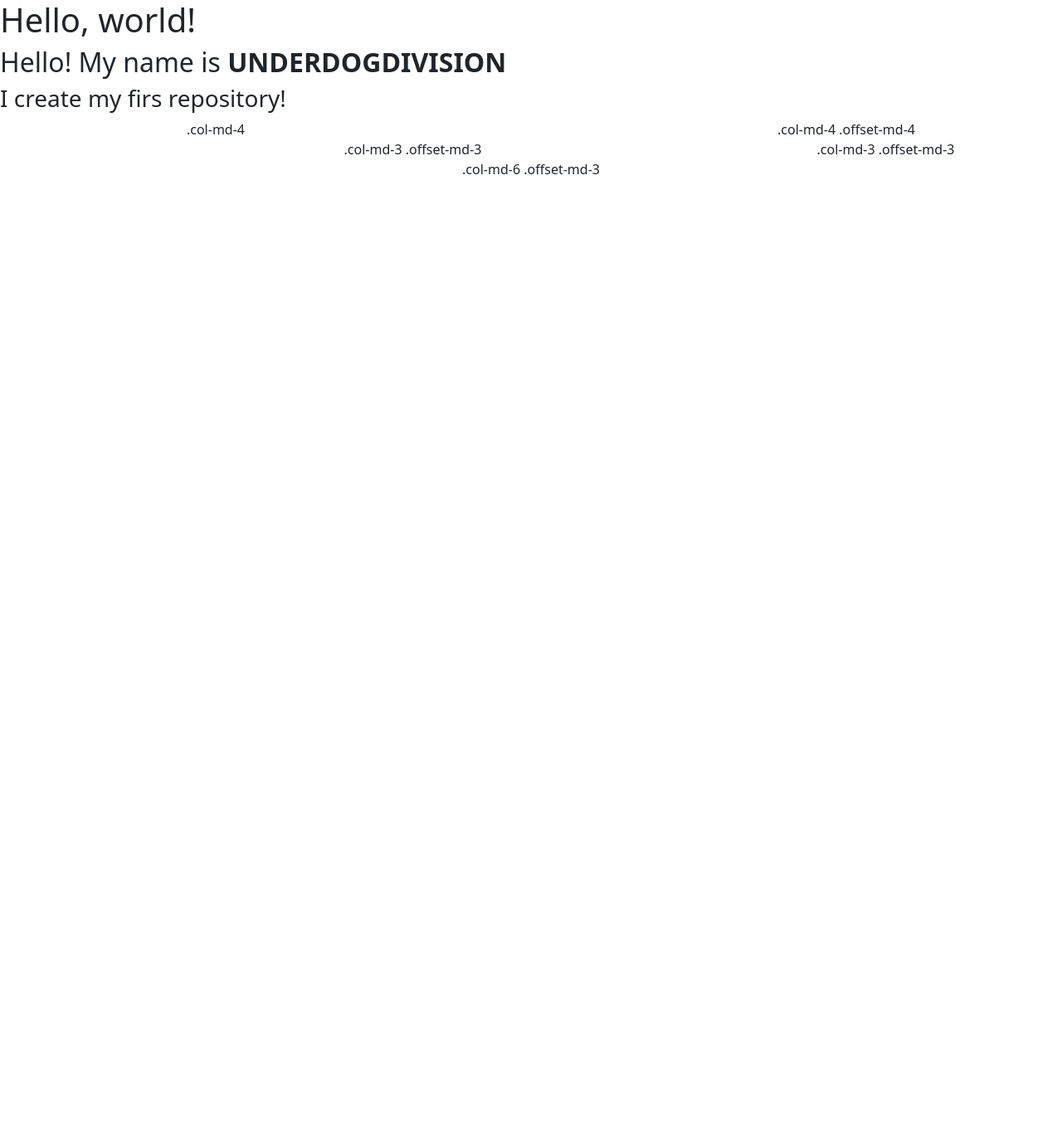
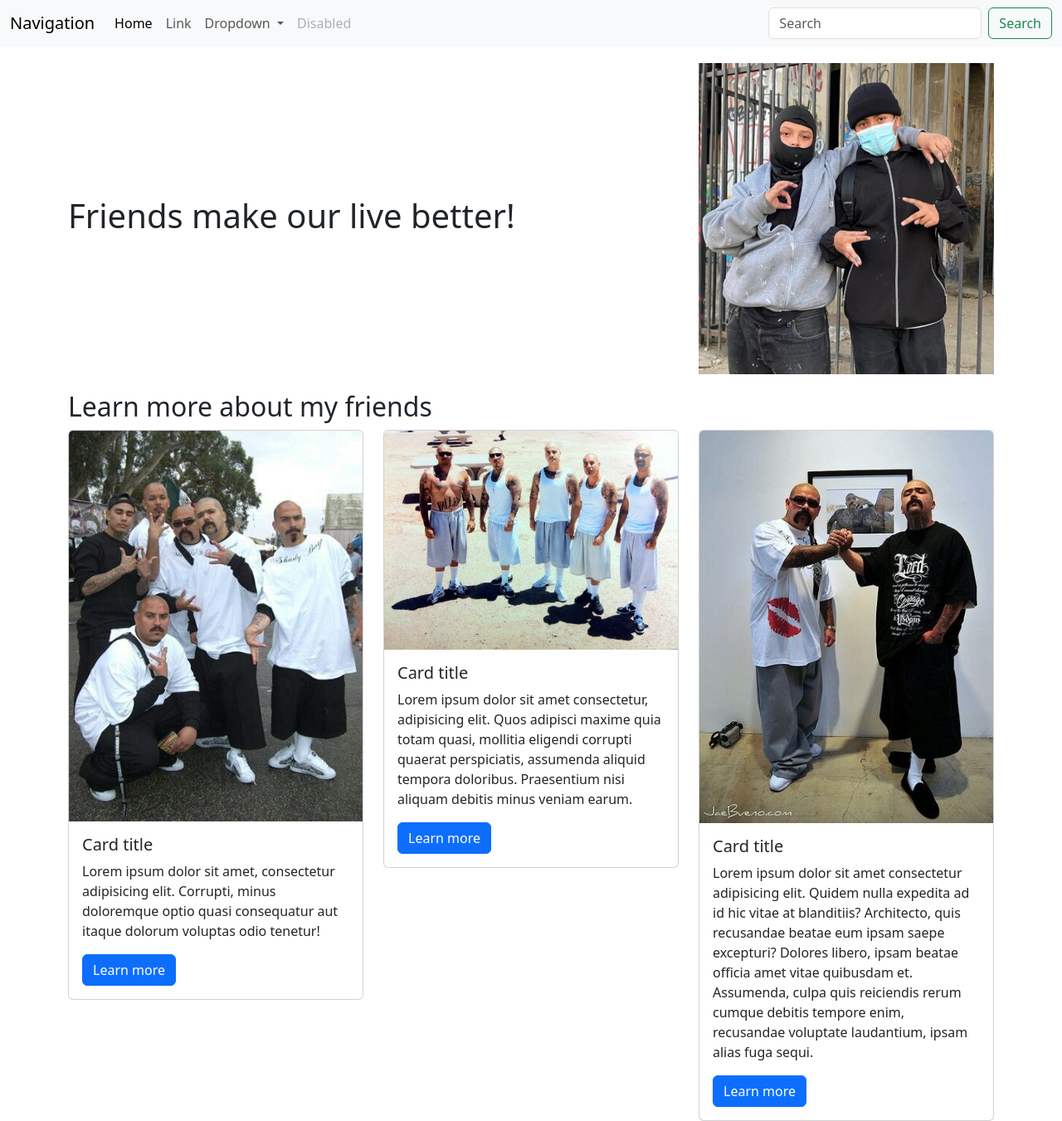
Before and after one commit to underdogdivision/ITMO-course, a plain HTML site: page index.html in a window 1280 px wide. Shown: the whole page at 83% size. Before the commit the page ends 800 px from the top, so only its background shows below. Drawn offline with nearby package versions, Linux system fonts and the light colour scheme.

Commit message:
Diana 12.03.24

```diff
--- a/index.html
+++ b/index.html
@@ -1,28 +1,164 @@
-<!doctype html>
-<html lang="ru">
+<!DOCTYPE html>
+<html lang="en">
   <head>
-    <meta charset="utf-8">
-    <meta name="viewport" content="width=device-width, initial-scale=1">
-    <title>Bootstrap demo</title>
-    <link href="https://cdn.jsdelivr.net/npm/bootstrap@5.3.2/dist/css/bootstrap.min.css" rel="stylesheet" integrity="sha384-T3c6CoIi6uLrA9TneNEoa7RxnatzjcDSCmG1MXxSR1GAsXEV/Dwwykc2MPK8M2HN" crossorigin="anonymous">
+    <meta charset="UTF-8" />
+    <meta name="viewport" content="width=device-width, initial-scale=1.0" />
+    <title>Bootstrap + CSS</title>
+    <link
+      href="https://cdn.jsdelivr.net/npm/bootstrap@5.3.3/dist/css/bootstrap.min.css"
+      rel="stylesheet"
+      integrity="sha384-QWTKZyjpPEjISv5WaRU9OFeRpok6YctnYmDr5pNlyT2bRjXh0JMhjY6hW+ALEwIH"
+      crossorigin="anonymous"
+    />
+    <link rel="stylesheet" href="./style.css" />
   </head>
   <body>
-    <h1>Hello, world!</h1>
-    <h2>Hello! My name is <b>UNDERDOGDIVISION</b></h2>
-    <h3>I create my firs repository!</h3>
-    <div class="container text-center">
-      <div class="row">
-        <div class="col-md-4">.col-md-4</div>
-        <div class="col-md-4 offset-md-4">.col-md-4 .offset-md-4</div>
-      </div>
-      <div class="row">
-        <div class="col-md-3 offset-md-3">.col-md-3 .offset-md-3</div>
-        <div class="col-md-3 offset-md-3">.col-md-3 .offset-md-3</div>
-      </div>
-      <div class="row">
-        <div class="col-md-6 offset-md-3">.col-md-6 .offset-md-3</div>
-      </div>
-    </div>
-    <script src="https://cdn.jsdelivr.net/npm/bootstrap@5.3.2/dist/js/bootstrap.bundle.min.js" integrity="sha384-C6RzsynM9kWDrMNeT87bh95OGNyZPhcTNXj1NW7RuBCsyN/o0jlpcV8Qyq46cDfL" crossorigin="anonymous"></script>
+    <header>
+      <nav class="navbar navbar-expand-lg bg-body-tertiary">
+        <div class="container-fluid">
+          <a class="navbar-brand" href="#">Navigation</a>
+          <button
+            class="navbar-toggler"
+            type="button"
+            data-bs-toggle="collapse"
+            data-bs-target="#navbarSupportedContent"
+            aria-controls="navbarSupportedContent"
+            aria-expanded="false"
+            aria-label="Toggle navigation"
+          >
+            <span class="navbar-toggler-icon"></span>
+          </button>
+          <div class="collapse navbar-collapse" id="navbarSupportedContent">
+            <ul class="navbar-nav me-auto mb-2 mb-lg-0">
+              <li class="nav-item">
+                <a class="nav-link active" aria-current="page" href="#">Home</a>
+              </li>
+              <li class="nav-item">
+                <a class="nav-link" href="#">Link</a>
+              </li>
+              <li class="nav-item dropdown">
+                <a
+                  class="nav-link dropdown-toggle"
+                  href="#"
+                  role="button"
+                  data-bs-toggle="dropdown"
+                  aria-expanded="false"
+                >
+                  Dropdown
+                </a>
+                <ul class="dropdown-menu">
+                  <li><a class="dropdown-item" href="#">Action</a></li>
+                  <li><a class="dropdown-item" href="#">Another action</a></li>
+                  <li><hr class="dropdown-divider" /></li>
+                  <li>
+                    <a class="dropdown-item" href="#">Something else here</a>
+                  </li>
+                </ul>
+              </li>
+              <li class="nav-item">
+                <a class="nav-link disabled" aria-disabled="true">Disabled</a>
+              </li>
+            </ul>
+            <form class="d-flex" role="search">
+              <input
+                class="form-control me-2"
+                type="search"
+                placeholder="Search"
+                aria-label="Search"
+              />
+              <button class="btn btn-outline-success" type="submit">
+                Search
+              </button>
+            </form>
+          </div>
+        </div>
+      </nav>
+    </header>
+    <main>
+      <section class="upper_section">
+        <div class="container">
+          <div class="row align-items-center">
+            <div class="col-sm-8">
+              <h1>Friends make our live better!</h1>
+            </div>
+            <div class="col-sm-4">
+              <img src="/img/IMG_0361.PNG" alt="friends" width="100%" />
+            </div>
+          </div>
+        </div>
+      </section>
+      <section>
+        <div class="container">
+          <h2>Learn more about my friends</h2>
+          <div class="row">
+            <div class="col">
+              <div class="card">
+                <img
+                  src="/img/gangsta1.jpeg"
+                  class="card-img-top"
+                  alt="gangsta1"
+                />
+                <div class="card-body">
+                  <h5 class="card-title">Card title</h5>
+                  <p class="card-text">
+                    Lorem ipsum dolor sit amet, consectetur adipisicing elit.
+                    Corrupti, minus doloremque optio quasi consequatur aut
+                    itaque dolorum voluptas odio tenetur!
+                  </p>
+                  <a href="#" class="btn btn-primary">Learn more</a>
+                </div>
+              </div>
+            </div>
+            <div class="col">
+              <div class="card">
+                <img
+                  src="/img/gangsta2.jpeg"
+                  class="card-img-top"
+                  alt="gangsta2"
+                />
+                <div class="card-body">
+                  <h5 class="card-title">Card title</h5>
+                  <p class="card-text">
+                    Lorem ipsum dolor sit amet consectetur, adipisicing elit.
+                    Quos adipisci maxime quia totam quasi, mollitia eligendi
+                    corrupti quaerat perspiciatis, assumenda aliquid tempora
+                    doloribus. Praesentium nisi aliquam debitis minus veniam
+                    earum.
+                  </p>
+                  <a href="#" class="btn btn-primary">Learn more</a>
+                </div>
+              </div>
+            </div>
+            <div class="col">
+              <div class="card">
+                <img
+                  src="/img/gangsta3.jpeg"
+                  class="card-img-top"
+                  alt="gangsta3"
+                />
+                <div class="card-body">
+                  <h5 class="card-title">Card title</h5>
+                  <p class="card-text">
+                    Lorem ipsum dolor sit amet consectetur adipisicing elit.
+                    Quidem nulla expedita ad id hic vitae at blanditiis?
+                    Architecto, quis recusandae beatae eum ipsam saepe
+                    excepturi? Dolores libero, ipsam beatae officia amet vitae
+                    quibusdam et. Assumenda, culpa quis reiciendis rerum cumque
+                    debitis tempore enim, recusandae voluptate laudantium, ipsam
+                    alias fuga sequi.
+                  </p>
+                  <a href="#" class="btn btn-primary">Learn more</a>
+                </div>
+              </div>
+            </div>
+          </div>
+        </div>
+      </section>
+    </main>
+    <script
+      src="https://cdn.jsdelivr.net/npm/bootstrap@5.3.3/dist/js/bootstrap.bundle.min.js"
+      integrity="sha384-YvpcrYf0tY3lHB60NNkmXc5s9fDVZLESaAA55NDzOxhy9GkcIdslK1eN7N6jIeHz"
+      crossorigin="anonymous"
+    ></script>
   </body>
 </html>
--- a/style.css
+++ b/style.css
@@ -0,0 +1,4 @@
+.upper_section {
+  margin-top: 20px;
+  margin-bottom: 20px;
+}
```
Also changed, not shown: img/IMG_0361.PNG (added), img/gangsta1.jpeg (added), img/gangsta2.jpeg (added), img/gangsta3.jpeg (added).
